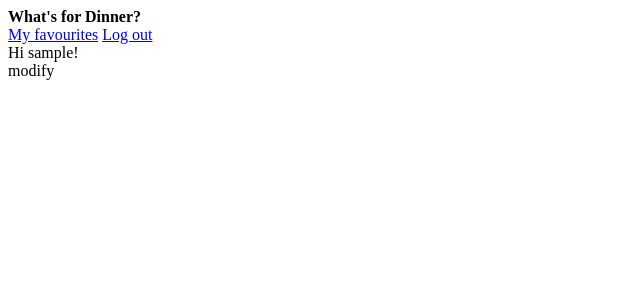
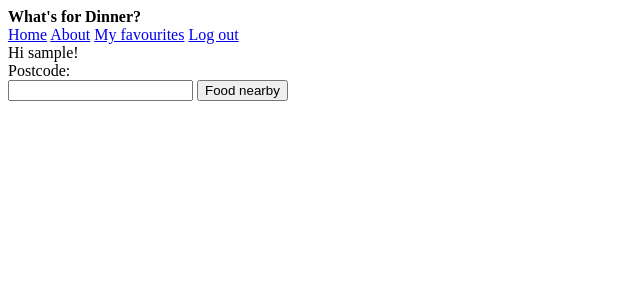
Before and after one commit to wad2-project/whats_for_dinner, a Django app: page /whatsfordinner/myfavourites/modify in a window 1280 px wide. Shown: the top 300 px of the page, without its empty margins (0-640 px from the left). Run offline with Django 3.2, Linux system fonts and the light colour scheme; the visitor is signed in with stand-in values (Sample User, id 1).

Commit message:
Can't update favourites

```diff
--- a/templates/whats_for_dinner/base.html
+++ b/templates/whats_for_dinner/base.html
@@ -11,6 +11,8 @@
         <strong> What's for Dinner? </strong> <br />
     </div>
     <div>
+        <a href="{% url 'index' %}">Home</a>
+        <a href="{% url 'about' %}">About</a>
         {% if user.is_authenticated %}
             <a href="{% url 'favourites' %}">My favourites</a>
             <a href="{% url 'logout' %}">Log out</a>
--- a/templates/whats_for_dinner/modify.html
+++ b/templates/whats_for_dinner/modify.html
@@ -1,5 +1,41 @@
 {% extends 'whats_for_dinner/base.html' %}
 {% load staticfiles %}
 {% block body_block %}
-    modify
+
+    <div>
+        <form id="modify_by_postcode_form" method="post" action="{% url 'modify' %}">
+            {% csrf_token %}
+            Postcode:<br>
+            {% if postcode %}
+                <input type="text" name="postcode" value="{{postcode}}" required>
+            {% else %}
+                <input type="text" name="postcode" required>
+            {% endif %}
+            <input type="submit" name="submit" value="Food nearby"><br>
+        </form>
+    </div>
+    {% if foods %}
+    <div>
+        <form id="modify_foods_form" method="post" action="{% url 'modify' %}">
+            {% csrf_token %}
+            <ul>
+            {% for food in foods %}
+                <li>
+                {% if food in favourites %}
+                    <input type="checkbox" name={{food}} value={{food}} checked>
+                {% else %}
+                    <input type="checkbox" name={{food}} value={{food}}>
+                {% endif %}
+                {{food.restaurant}}: {{food.name}} £{{food.price}}
+                {% if food.vegetarian %}
+                    vegetarian
+                {% endif %}<br>
+                </li>
+            {% endfor %}
+            </ul>
+            <input type="submit" name="submit" value="Update favourites"><br>
+        </form>
+    </div>
+    {% endif %}
+
 {% endblock %}
--- a/whats_for_dinner/views.py
+++ b/whats_for_dinner/views.py
@@ -20,12 +20,7 @@ def about(request):
 def result(request):
 	if request.method == 'POST':
 		try:
-			gmaps = googlemaps.Client(key='AIzaSyA-9Fdrh8xBrV9gu-aMQ7wHmBYtjt0YWh0')
-			location = gmaps.geocode(request.POST.get('postcode')+', UK')[0]['geometry']['location']
-			lat_range = (location['lat']-0.0045, location['lat']+0.0045,)
-			lng_range = (location['lng']-0.0080, location['lng']+0.0080,)
-			restaurants = Restaurant.objects.filter(latitude__gte=lat_range[0], latitude__lte=lat_range[1],
-			                                        longitude__gte=lng_range[0], longitude__lte=lng_range[1])
+			restaurants = get_restaurants(request.POST.get('postcode'))
 			if request.POST.get('range') == 'favourites':
 				favourites = UserFavourites.objects.filter(user=request.user)
 				foods = list(favourites)[0].favourites.all()
@@ -33,8 +28,8 @@ def result(request):
 					foods.union(favourite.favourites.all())
 			else:
 				foods = Food.objects.all()
+			foods = foods.filter(restaurant__in=restaurants)
 
-			foods = foods.filter(restaurant__in=restaurants)
 			if request.POST.get('price_low') != 'low':
 				foods = foods.exclude(price__lt=6)
 			if request.POST.get('price_mid') != 'mid':
@@ -108,7 +103,21 @@ def favourites(request):
 
 @login_required
 def modify(request):
+	if request.method == 'POST':
+		context_dict = {'postcode': request.POST.get('postcode')}
+		try:
+			restaurants = get_restaurants(request.POST.get('postcode'))
+			foods = Food.objects.filter(restaurant__in=restaurants)
+			favourites = UserFavourites.objects.filter(user=request.user)
+			favourite_foods = list(favourites)[0].favourites.all()
+			for favourite in favourites:
+				favourite_foods.union(favourite.favourites.all())
+			context_dict['foods'] = foods
+			context_dict['favourites'] = favourite_foods
 
+		except Exception:
+			print('Error in modify request')
+		return render(request, 'whats_for_dinner/modify.html', context_dict)
 	return render(request, 'whats_for_dinner/modify.html')
 
 
@@ -116,3 +125,17 @@ def modify(request):
 def log_out(request):
 	logout(request)
 	return HttpResponseRedirect(reverse('index'))
+
+
+def get_restaurants(postcode):
+	try:
+		gmaps = googlemaps.Client(key='AIzaSyA-9Fdrh8xBrV9gu-aMQ7wHmBYtjt0YWh0')
+		location = gmaps.geocode(postcode + ', UK')[0]['geometry']['location']
+		lat_range = (location['lat'] - 0.0045, location['lat'] + 0.0045,)
+		lng_range = (location['lng'] - 0.0080, location['lng'] + 0.0080,)
+		restaurants = Restaurant.objects.filter(latitude__gte=lat_range[0], latitude__lte=lat_range[1],
+		                                        longitude__gte=lng_range[0], longitude__lte=lng_range[1])
+	except:
+		print('Google Maps Geocoding error')
+		return None
+	return restaurants
```
Also changed, not shown: templates/whats_for_dinner/about.html (added, +16 -0 lines), whats_for_dinner/forms.py (+0 -9 lines).
